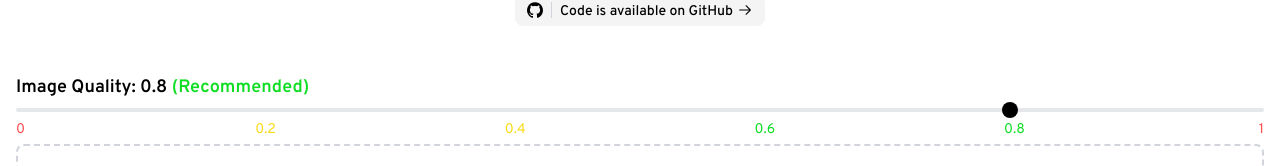
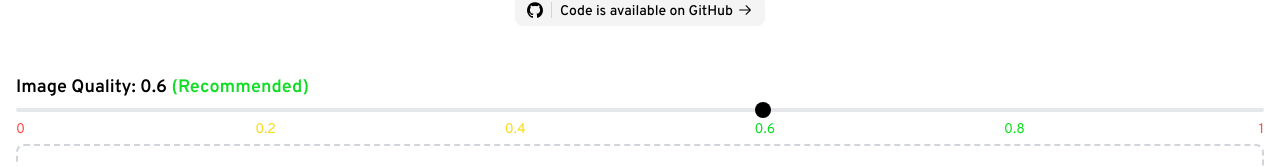
Before and after one commit to abdarker/image-compressor, a React (Vite) app: page / in a window 1280 px wide. Shown: the part 323-489 px from the top of the page. Built offline with nearby package versions, Linux system fonts and the light colour scheme.

Commit message:
minor ui change

```diff
--- a/src/components/ImageInfoCard.jsx
+++ b/src/components/ImageInfoCard.jsx
@@ -4,7 +4,7 @@ import "react-photo-view/dist/react-photo-view.css";
 import { formatFileSize } from "../../util/util";
 const ImageInfoCard = ({ handleSingleDownload, ...props }) => {
   return (
-    <div className="flex bg-white rounded-lg shadow hover:shadow-md overflow-hidden group">
+    <div className="flex bg-white rounded-lg shadow hover:shadow-md overflow-hidden">
       <div className="relative inline-block cursor-pointer">
         <PhotoView src={props?.content}>
           <div>
@@ -13,7 +13,7 @@ const ImageInfoCard = ({ handleSingleDownload, ...props }) => {
               alt={props?.fileName}
               className="size-[100px] object-cover rounded-lg"
             />
-            <div className="absolute inset-0 flex items-center justify-center rounded-lg bg-black/25 invisible group-hover:visible">
+            <div className="absolute inset-0 flex items-center justify-center rounded-lg bg-black/25">
               <svg
                 xmlns="http://www.w3.org/2000/svg"
                 fill="none"
--- a/src/components/MainContent.jsx
+++ b/src/components/MainContent.jsx
@@ -12,7 +12,7 @@ const MainContent = () => {
   const [zipFile, setZipFile] = useState(null);
   const [isDragActive, setIsDragActive] = useState(false);
   const [loading, setLoading] = useState(false);
-  const [value, setValue] = useState(80); // Initial value
+  const [value, setValue] = useState(60); // Initial value
   const [filelist, setFilelist] = useState([]);
 
   const handleRangeChange = async (event) => {
@@ -210,7 +210,7 @@ const MainContent = () => {
             <button
               className="inline-flex items-center px-3 py-1 bg-[#ff4d4f] hover:bg-[#ff4d4f]/85 text-white text-sm font-medium rounded-md"
               onClick={() => {
-                setValue(80);
+                setValue(60);
                 setCompressedImages([]);
                 setFilelist([]);
               }}
```
